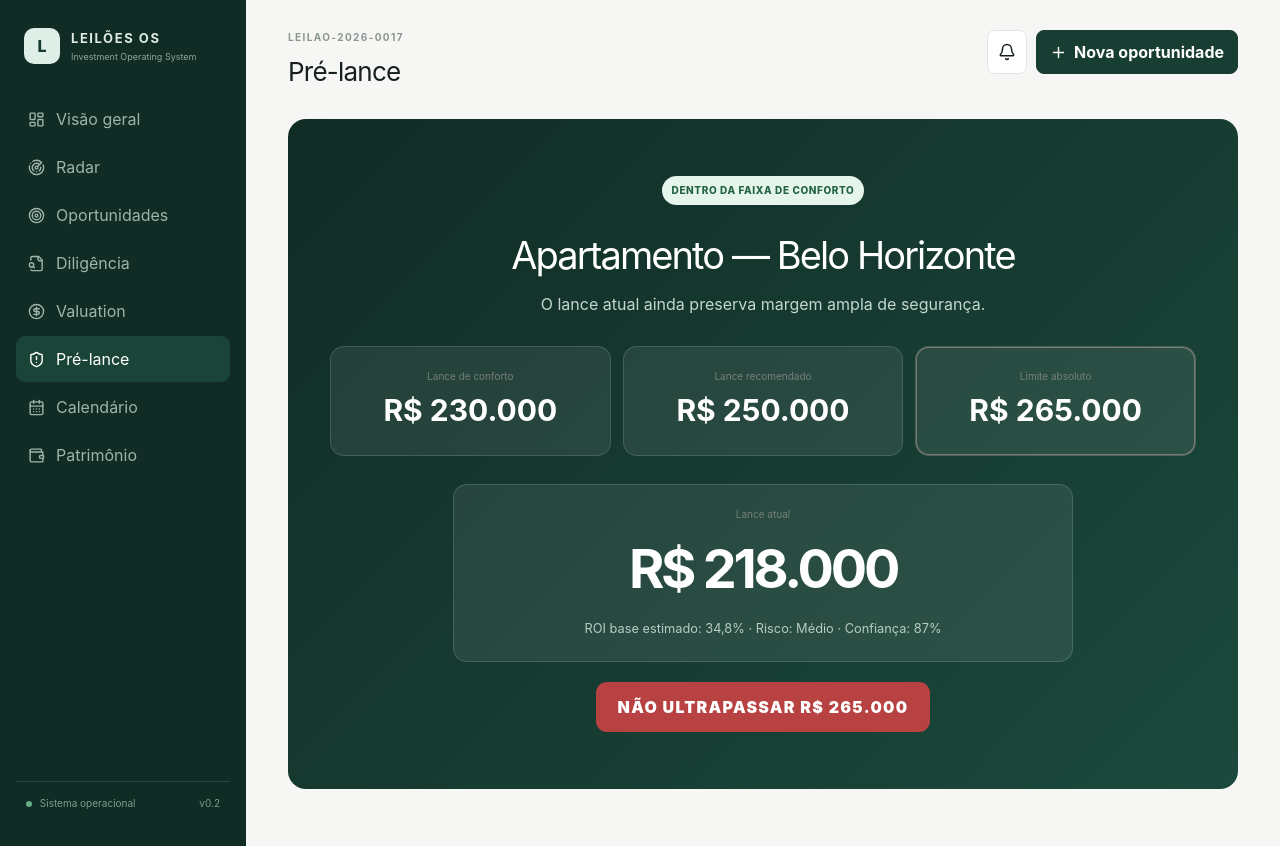
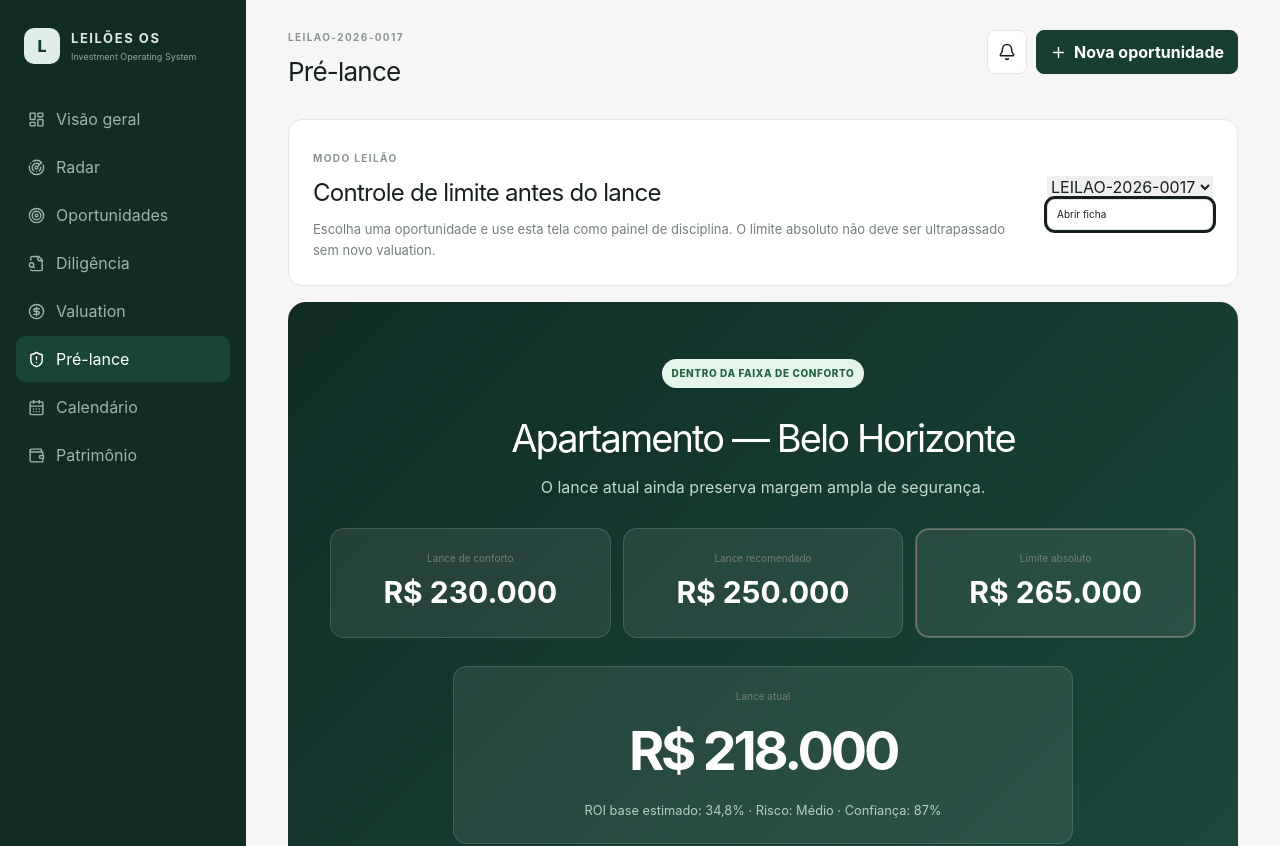
Before and after one commit to agendanutrijulianamoreira-droid/Leiloes, a Next.js app: page /pre-lance in a window 1280 px wide. Shown: the top 846 px of the page. Built offline with nearby package versions, Linux system fonts and the light colour scheme.

Commit message:
feat: make pre-bid screen local-first

```diff
--- a/app/pre-lance/page.tsx
+++ b/app/pre-lance/page.tsx
@@ -1,18 +1,56 @@
+'use client'
+
+import { useEffect, useMemo, useState } from 'react'
+import Link from 'next/link'
 import { OSShell } from '@/components/os-shell'
-import { opportunities } from '@/lib/demo-data'
+import type { AuctionOpportunity } from '@/lib/domain'
+import { loadLocalOpportunities } from '@/lib/local-opportunities'
 import { money, percent } from '@/lib/format'
 import { classifyBid } from '@/lib/valuation'
 
 export default function PreBidPage() {
-  const opportunity = opportunities[0]
+  const [opportunities, setOpportunities] = useState<AuctionOpportunity[]>([])
+  const [selectedId, setSelectedId] = useState('')
+
+  useEffect(() => {
+    const loaded = loadLocalOpportunities()
+    setOpportunities(loaded)
+    setSelectedId(loaded[0]?.id ?? '')
+  }, [])
+
+  const opportunity = useMemo(() => opportunities.find((item) => item.id === selectedId) ?? opportunities[0], [opportunities, selectedId])
+
+  if (!opportunity) {
+    return (
+      <OSShell title="Pré-lance" eyebrow="MODO LEILÃO">
+        <p className="emptyState">Nenhuma oportunidade disponível. Cadastre uma oportunidade antes de usar o pré-lance.</p>
+      </OSShell>
+    )
+  }
+
   const status = classifyBid(opportunity.currentBid, opportunity)
+  const hasAbsoluteLimit = opportunity.maxBidAbsolute > 0
 
   return (
     <OSShell title="Pré-lance" eyebrow={opportunity.id}>
+      <section className="sectionIntro actionIntro">
+        <div>
+          <span className="eyebrow">MODO LEILÃO</span>
+          <h2>Controle de limite antes do lance</h2>
+          <p>Escolha uma oportunidade e use esta tela como painel de disciplina. O limite absoluto não deve ser ultrapassado sem novo valuation.</p>
+        </div>
+        <div className="preBidSelector">
+          <select value={selectedId} onChange={(event) => setSelectedId(event.target.value)}>
+            {opportunities.map((item) => <option key={item.id} value={item.id}>{item.id}</option>)}
+          </select>
+          <Link className="outline" href={`/opportunities/${opportunity.id}`}>Abrir ficha</Link>
+        </div>
+      </section>
+
       <section className="preBidScreen">
-        <span className={`bidBadge ${status.status}`}>{status.label}</span>
+        <span className={`bidBadge ${hasAbsoluteLimit ? status.status : 'above_recommended'}`}>{hasAbsoluteLimit ? status.label : 'Valuation pendente'}</span>
         <h2>{opportunity.title}</h2>
-        <p>{status.message}</p>
+        <p>{hasAbsoluteLimit ? status.message : 'Calcule e salve o valuation antes de decidir qualquer lance.'}</p>
         <div className="preBidLimits">
           <div><span>Lance de conforto</span><strong>{money(opportunity.comfortBid)}</strong></div>
           <div><span>Lance recomendado</span><strong>{money(opportunity.maxBidRecommended)}</strong></div>
@@ -23,7 +61,7 @@ export default function PreBidPage() {
           <strong>{money(opportunity.currentBid)}</strong>
           <small>ROI base estimado: {percent(opportunity.baseRoiPct)} · Risco: {opportunity.risk} · Confiança: {opportunity.confidence}%</small>
         </div>
-        <div className="noGo">NÃO ULTRAPASSAR {money(opportunity.maxBidAbsolute)}</div>
+        <div className="noGo">{hasAbsoluteLimit ? `NÃO ULTRAPASSAR ${money(opportunity.maxBidAbsolute)}` : 'NÃO DAR LANCE SEM VALUATION'}</div>
       </section>
     </OSShell>
   )
```
